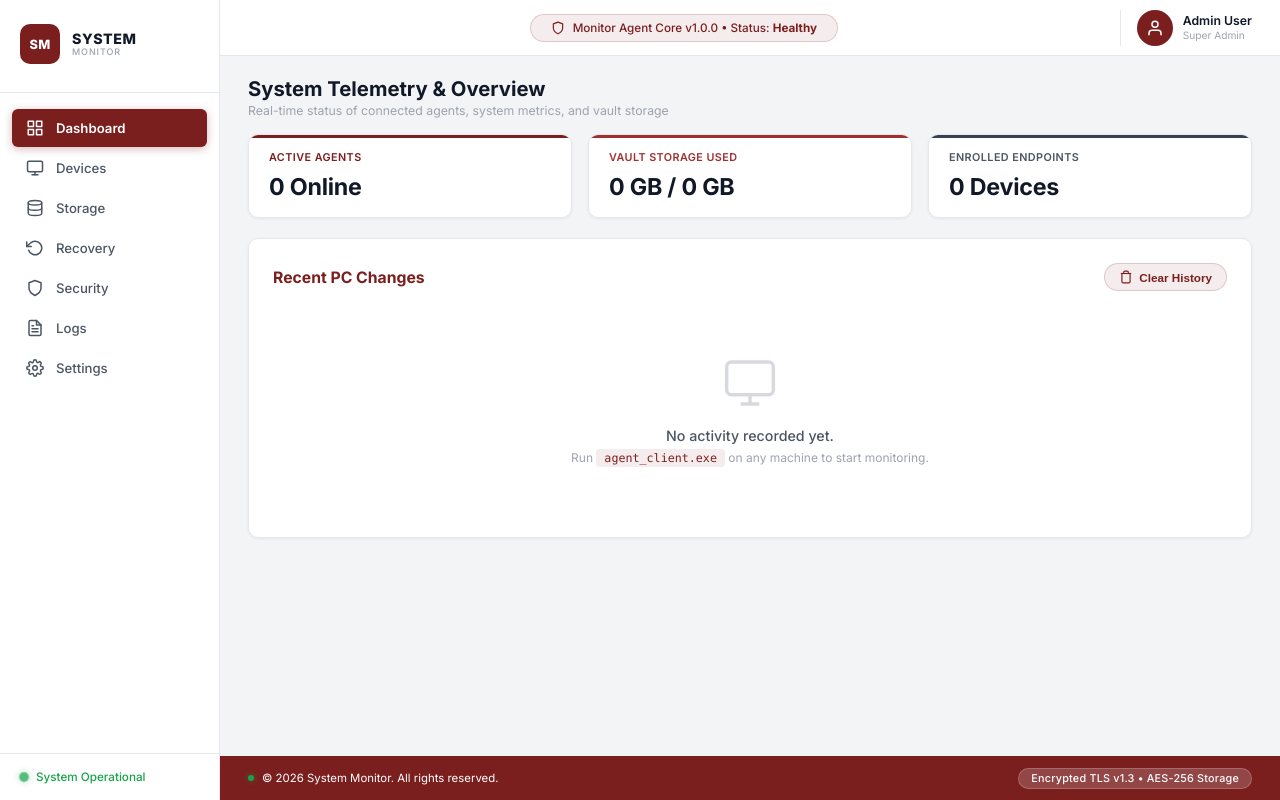
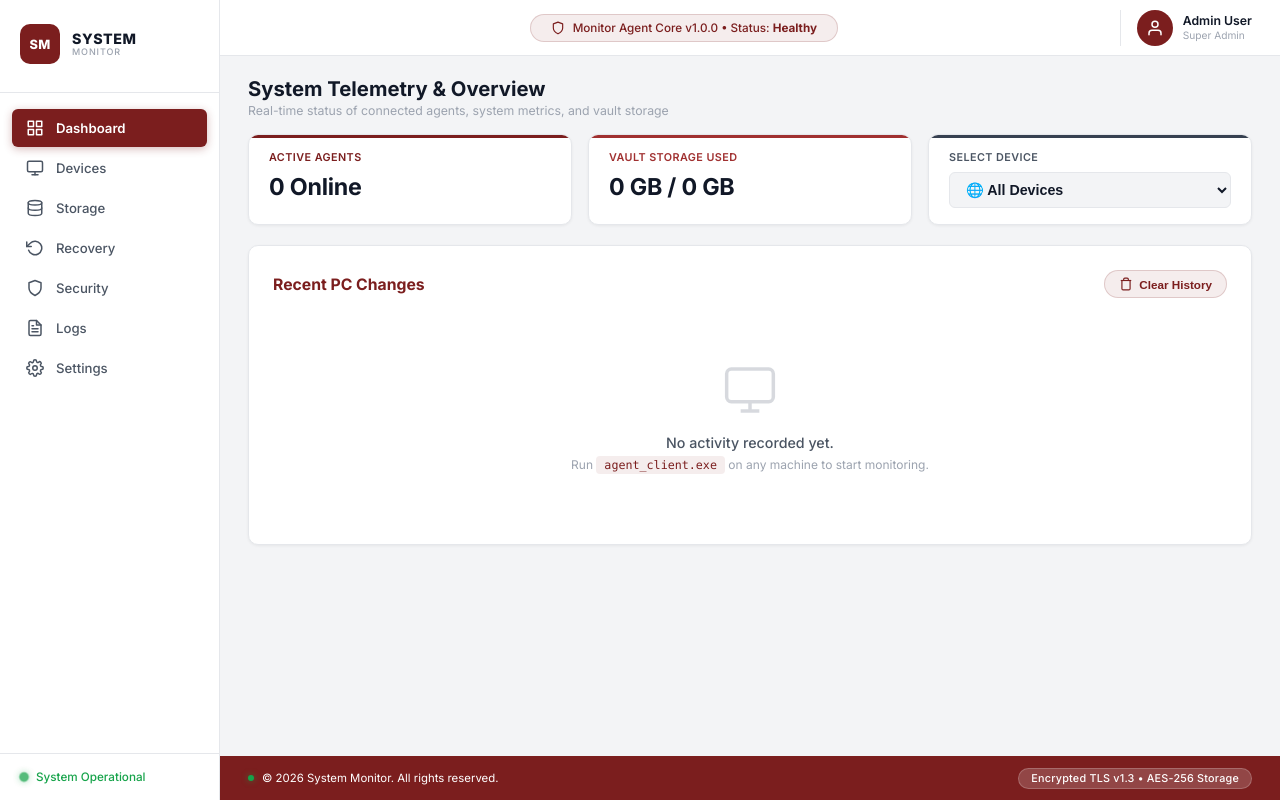
Before and after one commit to priyanshusingh3014/System-Monitor, a Django app: page / in a window 1280 px wide. Run offline with Django 5.2, Linux system fonts and the light colour scheme; data that the repository does not hold is empty.

Commit message:
Add device filter dropdown in 3rd stat card: filters Vault Storage & Recent PC Changes by selected device; rebuild agent exe

```diff
--- a/client_installer/agent_client.py
+++ b/client_installer/agent_client.py
@@ -170,6 +170,8 @@ def send_activity_event(event_name, data_size="0 KB", status="Success", status_t
                 "data_size": data_size,
                 "status": status,
                 "status_type": status_type,
+                "hostname": get_genuine_pc_name(),
+                "agent_id": get_or_create_agent_id(),
             },
             headers={"Content-Type": "application/json"},
             timeout=5,
--- a/server/monitor/models.py
+++ b/server/monitor/models.py
@@ -44,6 +44,7 @@ class BackupActivity(models.Model):
     data_size = models.CharField(max_length=50, default='-')
     status = models.CharField(max_length=50, default='Success')
     status_type = models.CharField(max_length=20, default='success')  # 'success' or 'failed'
+    hostname = models.CharField(max_length=255, blank=True, default='')
     timestamp = models.DateTimeField(auto_now_add=True)
 
     class Meta:
--- a/server/monitor/static/monitor/dashboard.js
+++ b/server/monitor/static/monitor/dashboard.js
@@ -11,14 +11,24 @@
     const POLL_INTERVAL = 500;
     const API_URL = '/api/agents/';
 
+    // ---- State ----
+    let latestData = null;
+    let selectedDeviceFilter = 'all';
+
     // ---- DOM Refs: Dashboard ----
     const activeAgentsValue = document.getElementById('active-agents-value');
     const totalStorageValue = document.getElementById('total-storage-value');
-    const dashboardEnrolledValue = document.getElementById('dashboard-enrolled-value');
+    const deviceFilterSelect = document.getElementById('device-filter-select');
     const emptyState = document.getElementById('empty-state');
     const tableWrapper = document.getElementById('table-wrapper');
     const activitiesTbody = document.getElementById('activities-tbody');
 
+    if (deviceFilterSelect) {
+        deviceFilterSelect.addEventListener('change', function () {
+            selectedDeviceFilter = this.value;
+            if (latestData) updateDashboard(latestData);
+        });
+    }
 
     // ---- DOM Refs: Devices Page ----
     const totalEndpointsValue = document.getElementById('total-endpoints-value');
@@ -36,9 +46,6 @@
     // ---- DOM Refs: Navigation ----
     const navItems = document.querySelectorAll('.nav-item');
     const pageViews = document.querySelectorAll('.page-view');
-
-    // ---- State ----
-    let latestData = null;
 
     // ---- Helpers ----
     function formatBytes(bytes) {
@@ -281,15 +288,56 @@
         const agents = data.agents || [];
         const stats = computeStats(agents);
 
-        setTextIfChanged(activeAgentsValue, `${stats.online} Online`);
+        // Populate device filter dropdown in the 3rd stat card
+        if (deviceFilterSelect) {
+            const currentVal = selectedDeviceFilter;
+            let optionsHtml = '<option value="all">🌐 All Devices</option>';
+            agents.forEach(agent => {
+                const name = agent.hostname || 'Unknown PC';
+                const user = agent.username ? ` (${agent.username})` : '';
+                optionsHtml += `<option value="${name}">🖥️ ${name}${user}</option>`;
+            });
+            if (deviceFilterSelect.innerHTML !== optionsHtml) {
+                deviceFilterSelect.innerHTML = optionsHtml;
+                deviceFilterSelect.value = currentVal;
+                // If previous selection is no longer enrolled, reset to all
+                if (deviceFilterSelect.value !== currentVal) {
+                    selectedDeviceFilter = 'all';
+                    deviceFilterSelect.value = 'all';
+                }
+            }
+        }
 
-        const ss = getDashboardVaultStorage(data);
+        // 1. Storage & Active Agents filtered by selected device
+        let ss;
+        if (selectedDeviceFilter === 'all') {
+            ss = getDashboardVaultStorage(data);
+            setTextIfChanged(activeAgentsValue, `${stats.online} Online`);
+        } else {
+            const selAgent = agents.find(a => a.hostname === selectedDeviceFilter || a.agent_id === selectedDeviceFilter);
+            if (selAgent && selAgent.drives && selAgent.drives.length > 0) {
+                const t = selAgent.drives.reduce((sum, d) => sum + (d.total || 0), 0);
+                const u = selAgent.drives.reduce((sum, d) => sum + (d.used || 0), 0);
+                ss = { total: t, used: u, free: Math.max(0, t - u) };
+            } else {
+                ss = { total: 0, used: 0 };
+            }
+            setTextIfChanged(activeAgentsValue, selAgent && selAgent.is_online ? 'Active' : 'Offline');
+        }
         setTextIfChanged(totalStorageValue, `${formatBytesShort(ss.used)} / ${formatBytesShort(ss.total)}`);
-        setTextIfChanged(dashboardEnrolledValue, `${stats.total} Device${stats.total !== 1 ? 's' : ''}`);
 
-        const activities = data.recent_activities || [];
+        // 2. Activities filtered by selected device
+        let activities = data.recent_activities || [];
+        if (selectedDeviceFilter !== 'all') {
+            const filterLow = selectedDeviceFilter.toLowerCase();
+            activities = activities.filter(act => {
+                const actHost = (act.hostname || '').toLowerCase();
+                const actEvent = (act.event || '').toLowerCase();
+                return actHost === filterLow || actEvent.includes(filterLow);
+            });
+        }
 
-        // If no devices are online, show empty state regardless of old activities
+        // If no devices are online or no activities found for selected device
         if (stats.online === 0 || activities.length === 0) {
             if (emptyState) emptyState.style.display = 'flex';
             if (tableWrapper) tableWrapper.style.display = 'none';
@@ -300,7 +348,10 @@
         if (tableWrapper) tableWrapper.style.display = 'block';
 
         if (activitiesTbody) {
-            activitiesTbody.innerHTML = activities.map(renderActivityRow).join('');
+            const newHtml = activities.map(renderActivityRow).join('');
+            if (activitiesTbody.innerHTML !== newHtml) {
+                activitiesTbody.innerHTML = newHtml;
+            }
         }
     }
 
--- a/server/monitor/static/monitor/styles.css
+++ b/server/monitor/static/monitor/styles.css
@@ -455,6 +455,32 @@ a {
     font-weight: 700;
     color: var(--text-primary);
     letter-spacing: -0.01em;
+}
+
+.device-select-box {
+    margin-top: 4px;
+}
+
+.device-filter-dropdown {
+    width: 100%;
+    padding: 8px 12px;
+    font-size: 0.95rem;
+    font-weight: 600;
+    color: var(--text-primary);
+    background: var(--bg-body);
+    border: 1.5px solid var(--border);
+    border-radius: var(--radius-sm, 6px);
+    cursor: pointer;
+    outline: none;
+    transition: all var(--transition);
+    appearance: auto;
+}
+
+.device-filter-dropdown:hover,
+.device-filter-dropdown:focus {
+    border-color: var(--accent);
+    background: var(--bg-white);
+    box-shadow: 0 0 0 3px rgba(139, 0, 0, 0.1);
 }
 
 /* ============ ACTIVITY SECTION ============ */
--- a/server/monitor/templates/monitor/dashboard.html
+++ b/server/monitor/templates/monitor/dashboard.html
@@ -146,8 +146,12 @@
                         <span class="stat-card-value" id="total-storage-value">0 GB / 0 GB</span>
                     </div>
                     <div class="stat-card dark" id="card-enrolled-devices">
-                        <span class="stat-card-label">Enrolled Endpoints</span>
-                        <span class="stat-card-value" id="dashboard-enrolled-value">0 Devices</span>
+                        <span class="stat-card-label">Select Device</span>
+                        <div class="device-select-box">
+                            <select id="device-filter-select" class="device-filter-dropdown">
+                                <option value="all">🌐 All Devices</option>
+                            </select>
+                        </div>
                     </div>
                 </div>
 
--- a/server/monitor/views.py
+++ b/server/monitor/views.py
@@ -210,11 +210,13 @@ def api_trigger_activity(request):
     cutoff = now - timedelta(hours=48)
     BackupActivity.objects.filter(timestamp__lt=cutoff).delete()
 
+    hostname = data.get('hostname', '').strip()
     activity = BackupActivity.objects.create(
         event=event_text,
         data_size=data_size,
         status=status,
-        status_type=status_type
+        status_type=status_type,
+        hostname=hostname
     )
 
     # If event indicates uninstallation of the agent, delete matching AgentReport record from DB
@@ -470,6 +472,7 @@ def api_agents(request):
         activities_data.append({
             'id': act.id,
             'event': act.event,
+            'hostname': act.hostname or '',
             'time': format_time_ago(act.timestamp),
             'data_size': act.data_size if (act.data_size and act.data_size != '-') else '0 KB',
             'status': act.status,
```
Also changed, not shown: server/db.sqlite3, server/monitor/migrations/0006_alter_agentreport_options_backupactivity_hostname.py (added), 7 other files.
